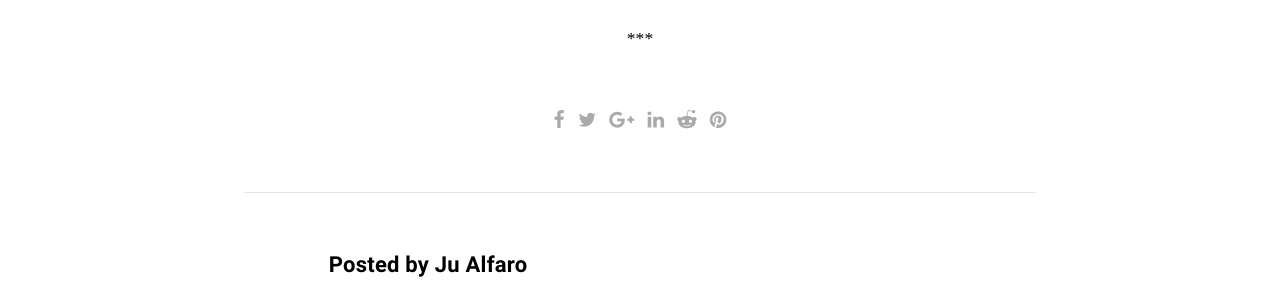
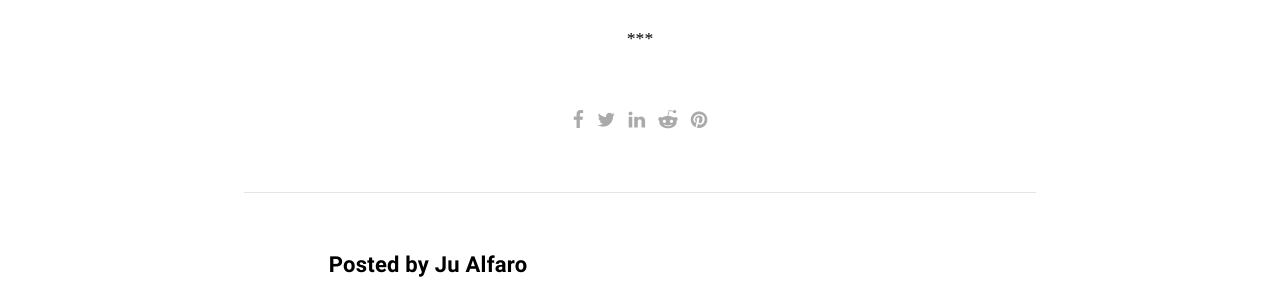
Before and after one commit to Robok3000/Texter2, a Jekyll site: the page built from _posts/2020-03-26-la-bala.md, in a window 1280 px wide and 900 px high, scrolled down 2748 px. Shown: the part 156-456 px from the top of the window. Built offline with Jekyll 4.4.1, drawn with Linux system fonts in a browser that asks for light colours; some web fonts are replaced.

Commit message:
Update share.html

```diff
--- a/_includes/share.html
+++ b/_includes/share.html
@@ -1,8 +1,7 @@
 <ul class="post__social">
   <li><a href="https://www.facebook.com/sharer/sharer.php?u={{ site.production_url }}{{ page.url | remove_first: '/' }}"><i class="fa fa-facebook"></i></a></li>
   <li><a href="https://twitter.com/intent/tweet?&text={{ page.title | url_encode }}&amp;url={{ site.production_url }}{{ page.url | remove_first: '/' }}{% if page.author %}+escrito por+{{ page.author }}{% endif %}"><i class="fa fa-twitter"></i></a></li>
-  <li><a href="https://plus.google.com/share?url={{ page.url | absolute_url }}"<i class="fa fa-google-plus"></i></a></li>
-  <li><a href="https://www.linkedin.com/shareArticle?mini=true&source={{ page.title }}&summary={{ page.description }}&url={{ page.url | absolute_url}}"><i class="fa fa-linkedin"></i></a></li>
+  <li><a href="https://www.linkedin.com/shareArticle?mini=true&source={{ site.production_url }}{{ page.url | remove_first: '/' }}"><i class="fa fa-linkedin"></i></a></li>
   <li><a href="https://www.reddit.com/submit?url={{ page.url | absolute_url }}"><i class="fa fa-reddit-alien"></i></a></li>
   <li><a href="https://www.pinterest.com/pin/create/link/?description={{ page.description }}&media={{ page.image | absolute_url }}&url={{ page.url | absolute_url }}"><i class="fa fa-pinterest"></i></a></li>
 </ul>
```
